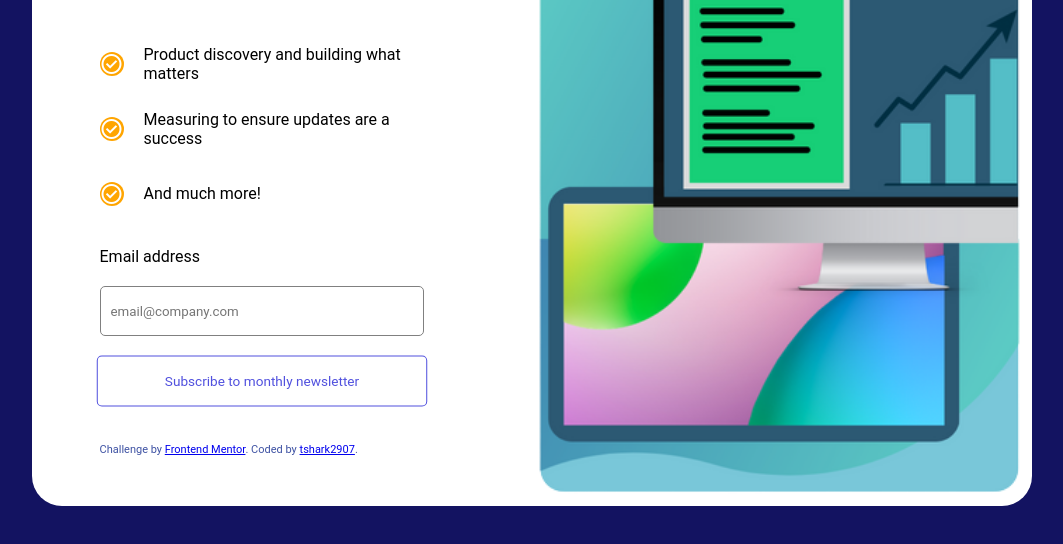
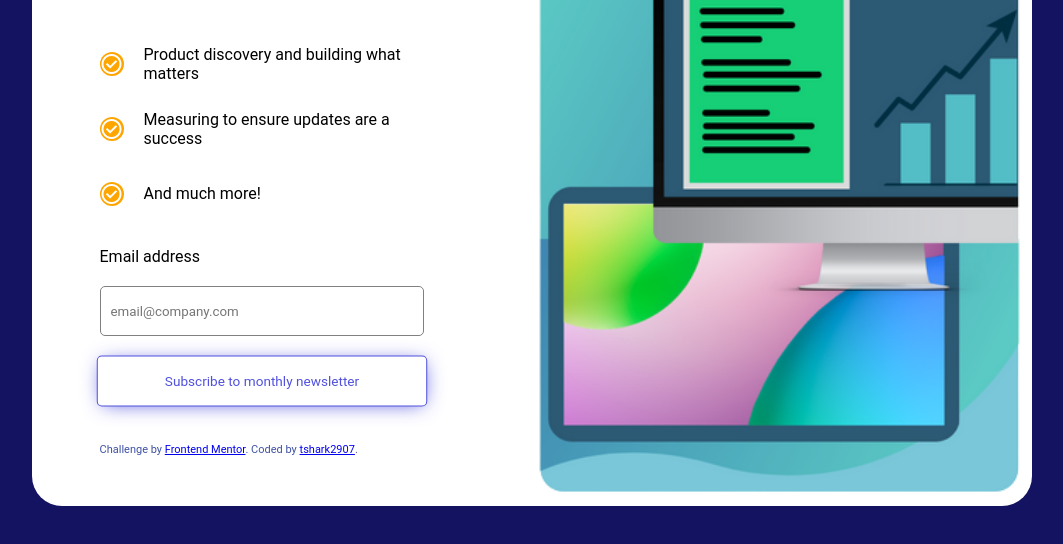
Before and after one commit to tshark2907/frontendmentor02, a plain HTML site: page index.html in a window 1280 px wide. In both pictures the pointer is over the button "Subscribe to monthly newsletter". Shown: the part 258-802 px from the top of the page, without its empty margins (108-1171 px from the left). Drawn offline with nearby package versions, Linux system fonts and the light colour scheme.

Commit message:
Conditional added properly

```diff
--- a/style.css
+++ b/style.css
@@ -143,6 +143,9 @@ button{
 button:hover{
     transform: scale(1.02);
     border: 1px solid rgb(81, 81, 222);
+    box-shadow: 1px 2px 20px -5px rgb(81, 81, 222);
+    -webkit-box-shadow: 1px 2px 20px -5px rgb(81, 81, 222);
+    -moz-box-shadow: 1px 2px 42px -5px rgb(81, 81, 222);
     background-color: white;
     color: rgb(81, 81, 222);
 }
```
